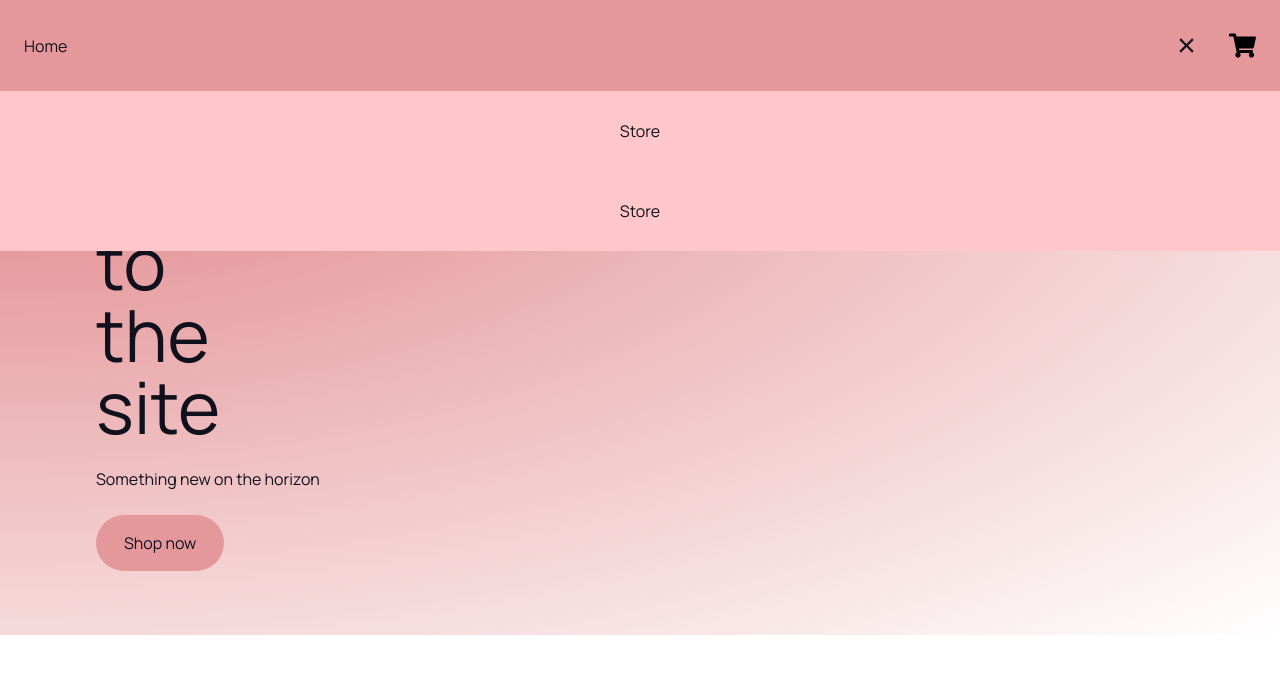
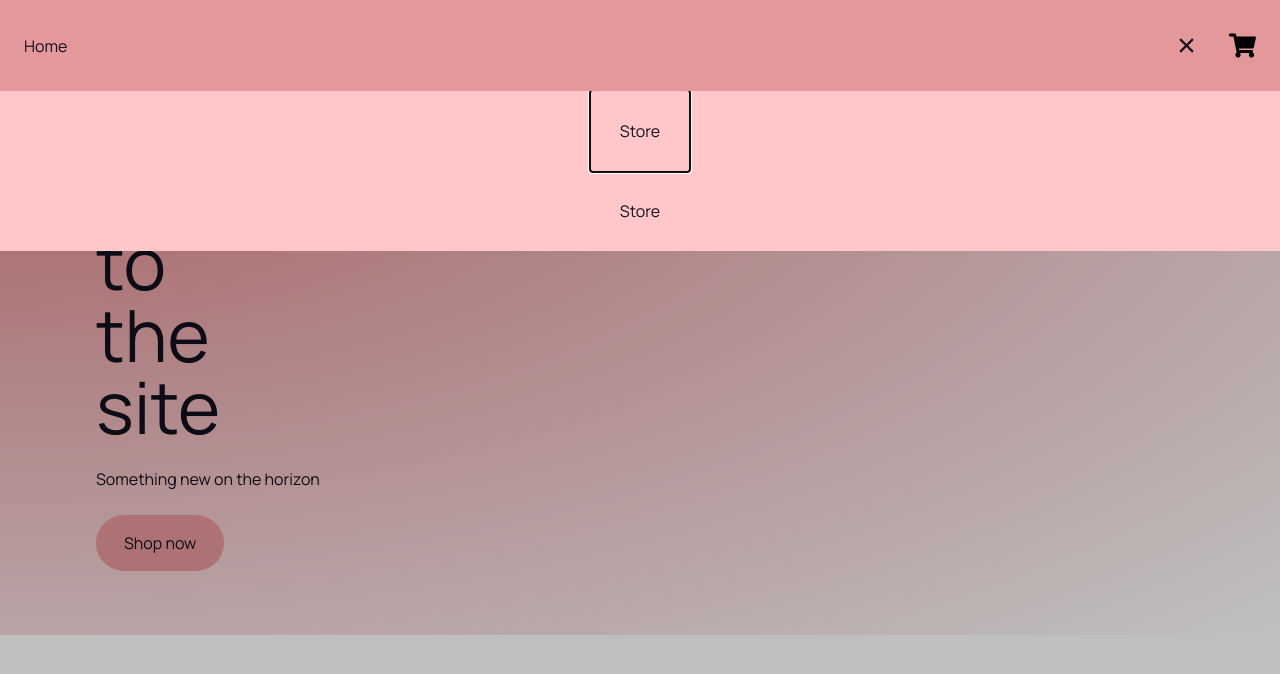
Before and after one commit to notcrimson/e-commerce-site, a React (Vite) app: page / in a window 1280 px wide. Both pictures are taken after a click on the element 1186 px from the left and 45 px from the top of the page. Shown: the top 674 px of the page. Built offline with nearby package versions, Linux system fonts and the light colour scheme.

Commit message:
navbar and filters animations (needs fixing 🛠 )

```diff
--- a/src/components/Navbar/Navbar.jsx
+++ b/src/components/Navbar/Navbar.jsx
@@ -1,14 +1,20 @@
 import { Link } from "react-router-dom";
-import { Menu, ShoppingCart } from "./components";
-import "./Navbar.css";
 import { RiMenu3Line, RiCloseLine } from "react-icons/ri";
 import { useState } from "react";
+
+import "./Navbar.css";
+import { Menu, ShoppingCart } from "./components";
+import { Dialog, Transition } from "@headlessui/react";
 
 const Navbar = () => {
   const [toggleMenu, setToggleMenu] = useState(false);
   const [active, setActive] = useState("");
 
+  const onOpen = () => setToggleMenu(true);
+  const onClose = () => setToggleMenu(false);
+
   return (
+    <>
       <nav className="flex flex-row justify-between items-center bg-secondary-500 w-full py-8 sticky top-0 z-20 px-6">
         <Link
           onClick={
@@ -28,21 +34,36 @@ const Navbar = () => {
         </div>
         <div
           onClick={() => setToggleMenu(!toggleMenu)}
-        className=" xl:hidden max-xl:flex justify-start items-end flex-col text-start mx-4 absolute right-16"
+          className=" xl:hidden max-xl:flex justify-start items-end flex-col absolute text-start mx-4 right-16 z-10"
         >
           {toggleMenu ? (
             <RiCloseLine className="icon_trans-white" size={27} />
           ) : (
             <RiMenu3Line className="icon_trans-white" size={27} />
           )}
-        {toggleMenu && (
-          <div className="absolute top-[59px] ">
+          <Transition show={toggleMenu}>
+            <Dialog as="div" className="absolute top-[91px]" onClose={onClose}>
+              <div className="fixed inset-0 bg-black bg-opacity-25 z-10" />
+              <div className="fixed inset-x-0 z-10 flex">
+                <Transition.Child
+                  enter="transition ease-in-out duration-500 transform"
+                  enterFrom="-translate-y-full"
+                  enterTo="translate-y-0"
+                  leave="transition ease-in-out duration-500 transform"
+                  leaveFrom="translate-y-0"
+                  leaveTo="-translate-y-full"
+                >
+                  <Dialog.Panel>
                     <Menu onClick={() => setToggleMenu(false)} />
+                  </Dialog.Panel>
+                </Transition.Child>
               </div>
-        )}
+            </Dialog>
+          </Transition>
         </div>
         <ShoppingCart />
       </nav>
+    </>
   );
 };
 
--- a/src/components/Navbar/components/Menu.jsx
+++ b/src/components/Navbar/components/Menu.jsx
@@ -22,7 +22,7 @@ MenuElement.propTypes = {
 const Menu = ({ onClick }) => {
   return (
     <>
-      <ul className="flex max-xl:flex-col items-center xl:gap-9 xl:w-full max-xl:w-screen relative max-xl:bg-secondary-300 max-xl:left-[80px]">
+      <ul className="flex max-xl:flex-col items-center xl:gap-9 xl:w-full max-xl:w-screen relative max-xl:bg-secondary-300 z-20">
         <MenuElement click={onClick} name="Store" />
         <MenuElement click={onClick} name="Store" />
       </ul>
--- a/src/pages/Store/Store.jsx
+++ b/src/pages/Store/Store.jsx
@@ -8,6 +8,7 @@ import Products from "../../components/Product/Products";
 import "./store.css";
 import Filters from "../../components/Filters";
 import api from "../../api/posts";
+import { Dialog, Transition } from "@headlessui/react";
 
 //TODO: TRANSFER THE USEEFFECT ON MOUNT TO APP.JSX SO IT CAN FETCH FROM THERE
 //TODO: ADD PROP TO STORE DATA TO PASS DOWN THE FETCHED RESULTS FROM APP.JSX
@@ -133,6 +134,15 @@ const Store = () => {
             </div>
           </div>
         </div>
+        <Transition show={filterToggle}>
+          <Transition.Child
+            enter="transition ease-in-out duration-500 "
+            enterFrom="transform opacity-0 scale-95"
+            enterTo="transform opacity-100 scale-100"
+            leave="transition ease-in-out duration-500 "
+            leaveFrom="transform opacity-100 scale-100"
+            leaveTo="transform opacity-0 scale-95"
+          >
             <div
               className={`${
                 filterToggle ? `flex` : `hidden`
@@ -146,6 +156,8 @@ const Store = () => {
                 setProducts={setProducts}
               />
             </div>
+          </Transition.Child>
+        </Transition>
 
         <div className=" bg-white px-[2rem] py-[2rem] store__section-content flex flex-col ">
           <div className="bg-clouds  bg-lime-700/20 bg-blend-overlay  rounded-xl p-[2rem]  bg-no-repeat bg-cover  w-full h-full">
```
Lines whose indentation alone changed are shown as unchanged.
